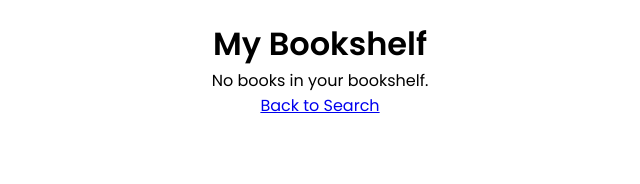
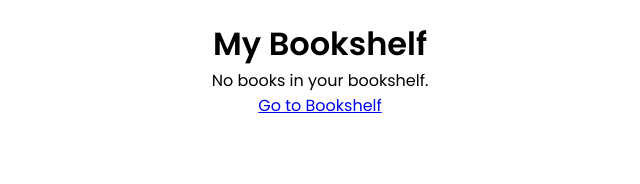
Before and after one commit to Nandiness/intern-work, a React (Create React App) app: page /intern-work/bookshelf in a window 1280 px wide. Shown: the top 184 px of the page, without its empty margins (320-960 px from the left). Built offline with nearby package versions, Linux system fonts and the light colour scheme.

Commit message:
Update Bookshelf.js

```diff
--- a/src/Bookshelf.js
+++ b/src/Bookshelf.js
@@ -1,5 +1,5 @@
 import React, { useEffect, useState } from "react";
-
+import { Link } from "react-router-dom";
 const BookshelfPage = () => {
   const [bookshelf, setBookshelf] = useState([]);
 
@@ -37,16 +37,12 @@
             )
           )
         ),
-    React.createElement("a", { href: "/" }, "Back to Search")
+    <Link to="/">Go to Bookshelf</Link>
   );
 };
 
 const BookRow = ({ book }) => {
   const [isExpanded, setIsExpanded] = useState(false);
-
-
-
-
 
   return React.createElement(
     "tr",
```
